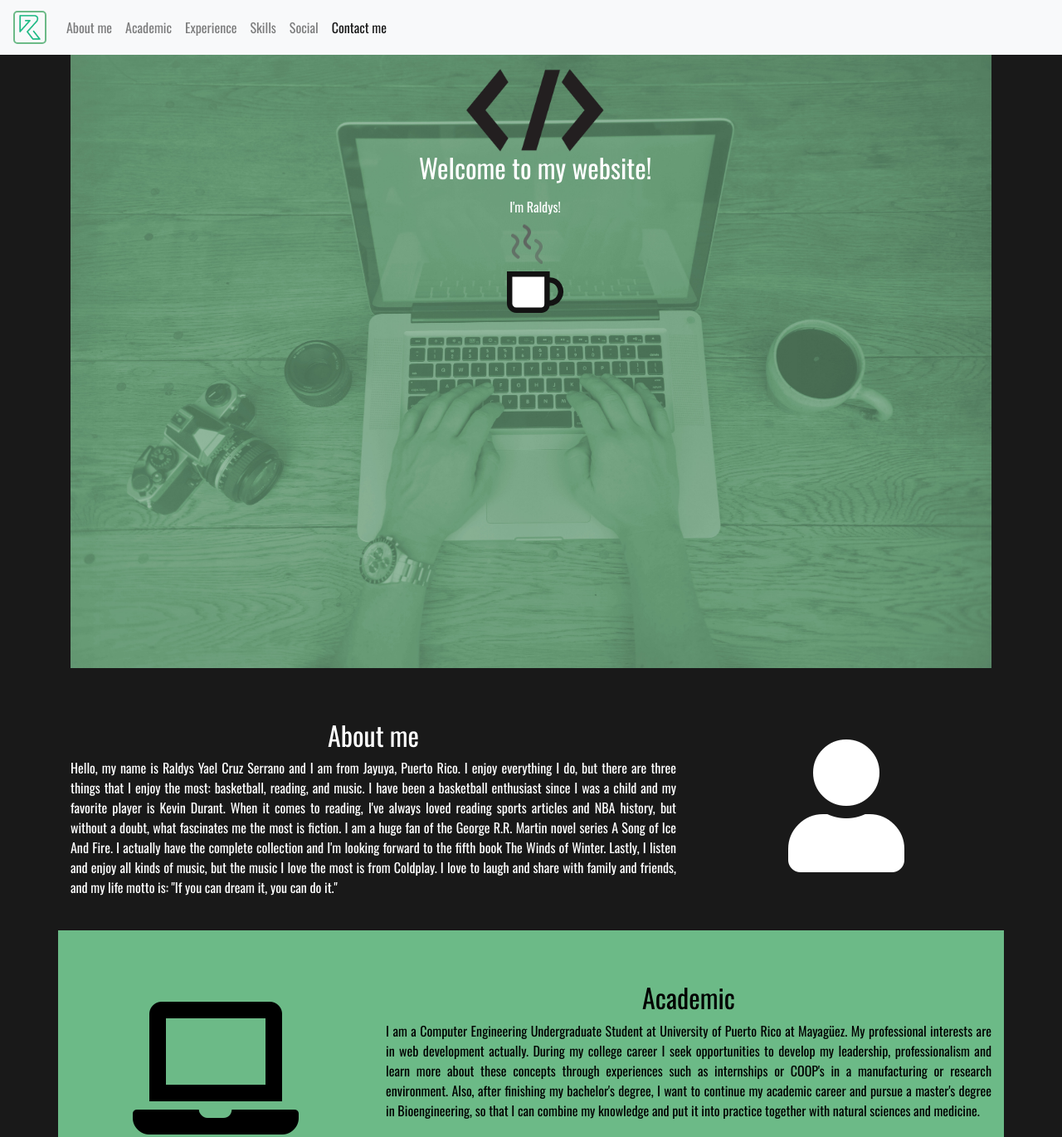
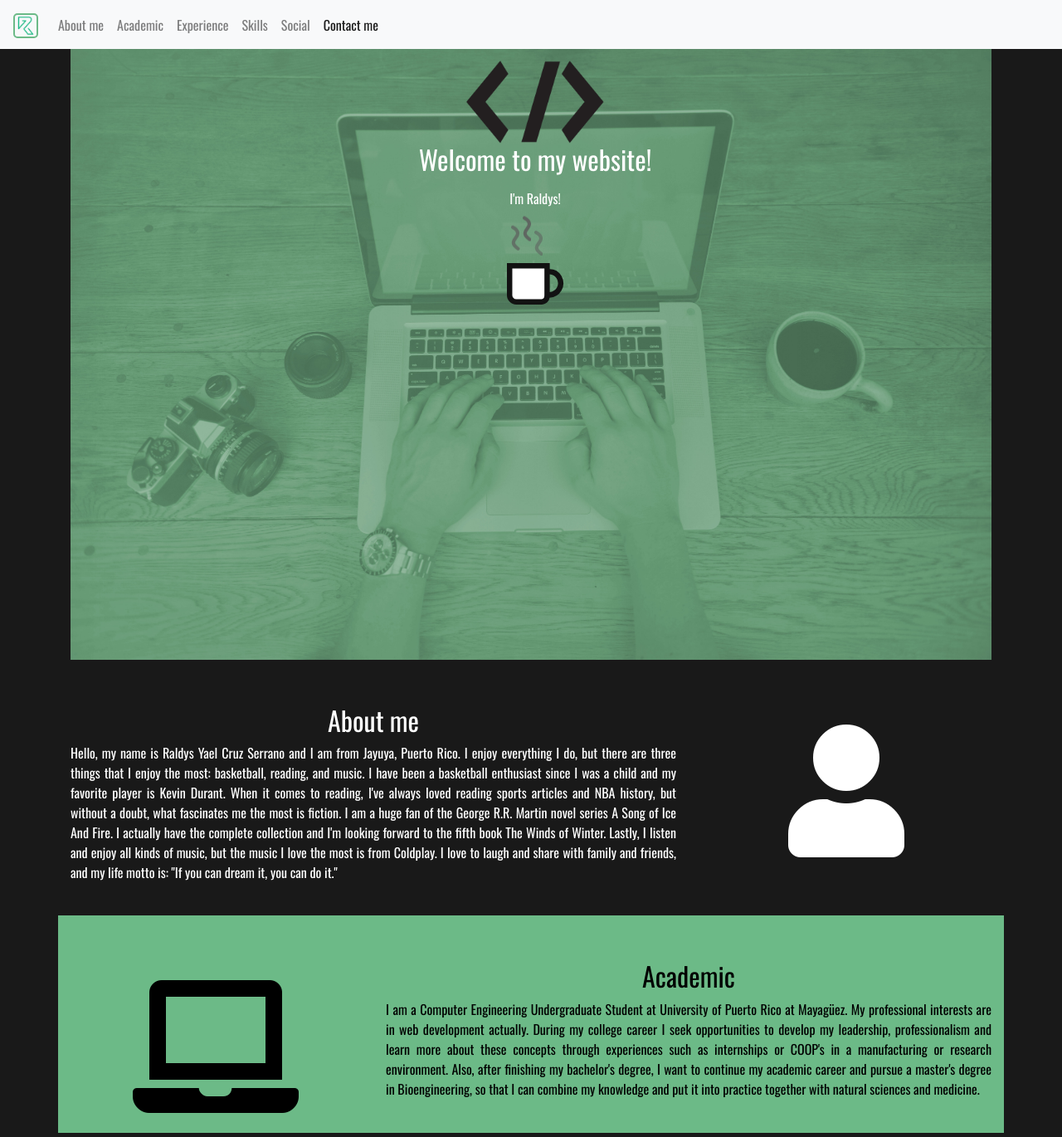
Before and after one commit to raldys31/Personal-Website, a plain HTML site: page index.html in a window 1280 px wide. Shown: the top 1370 px of the page at 83% size. Drawn offline with nearby package versions, Linux system fonts and the light colour scheme; files whose address does not match are found by name.

Commit message:
Test nav bug

```diff
--- a/css/index.css
+++ b/css/index.css
@@ -3,7 +3,7 @@ body {
     margin: 0;
     color: #ffffff;
     font-family: 'Oswald', serif;
-    margin-top: 64px;
+    margin-top: 54px;
 }
 
 img {
@@ -67,7 +67,7 @@ img {
 }
 
 .tabcontent:before {
-    height: 62px;
+    height: 54px;
     content: "";
     display:block;
 }
@@ -76,8 +76,8 @@ img {
     margin: auto;
     border-radius: 5px;
     border: solid 2px rgb(108, 186, 135);
-    height: 40px;
-    width: 40px;
+    height: 30px;
+    width: 30px;
 }
 
 /* Responsive support */
```
